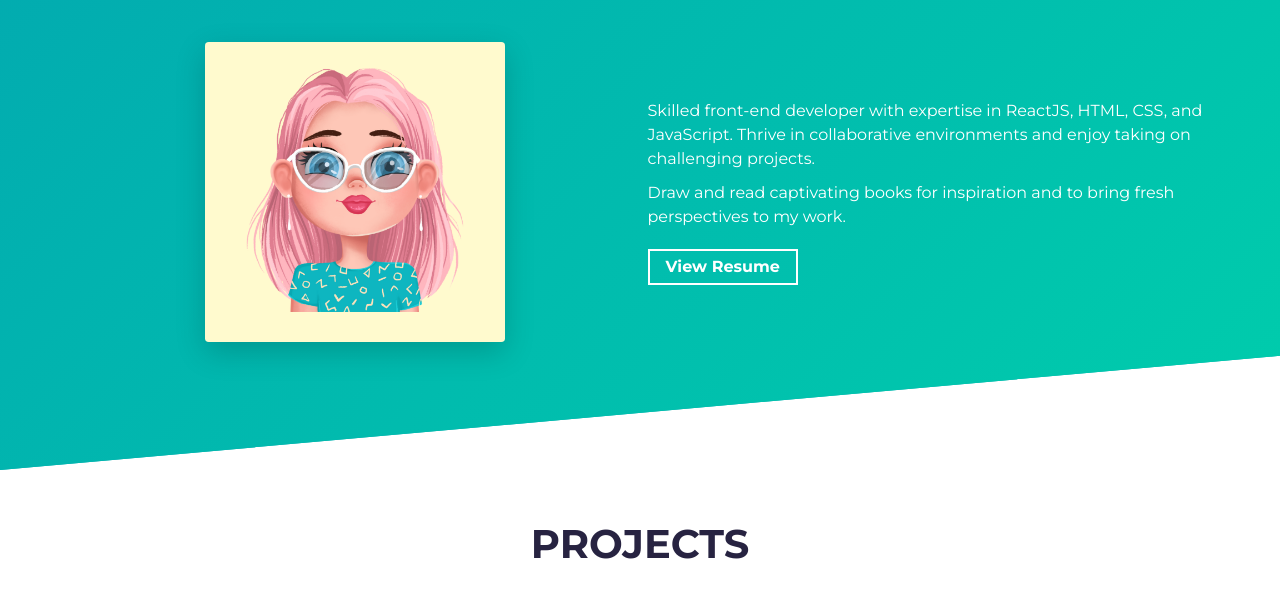
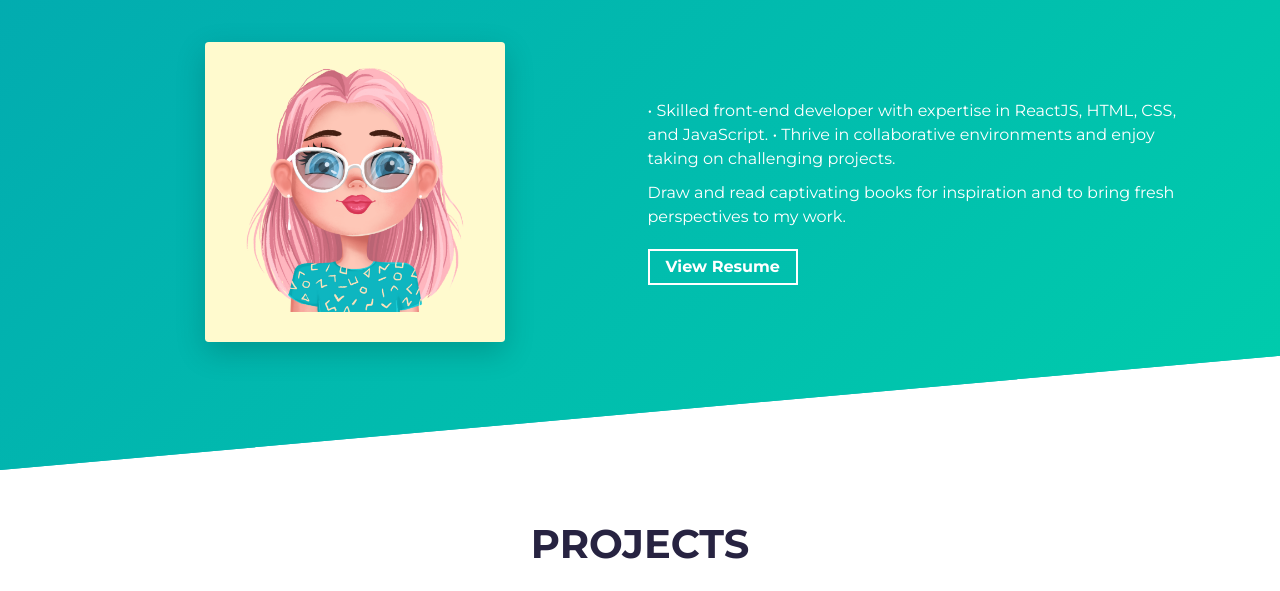
Before and after one commit to GamilaCoding/portfolio, a website built with Parcel: page src/index.html in a window 1280 px wide. Shown: the part 901-1492 px from the top of the page. Built offline with nearby package versions, Linux system fonts and the light colour scheme.

Commit message:
Update index.html

```diff
--- a/src/index.html
+++ b/src/index.html
@@ -68,8 +68,8 @@
           <div class="col-md-6 col-sm-12">
             <div class="about-wrapper__info load-hidden">
               <p class="about-wrapper__info-text">
-                Skilled front-end developer with expertise in ReactJS, HTML, CSS, and JavaScript.
-                Thrive in collaborative environments and enjoy taking on challenging projects.
+                • Skilled front-end developer with expertise in ReactJS, HTML, CSS, and JavaScript.
+                • Thrive in collaborative environments and enjoy taking on challenging projects.
               </p>
               <p class="about-wrapper__info-text">
                Draw and read captivating books for inspiration and to bring fresh perspectives to my work.
```
